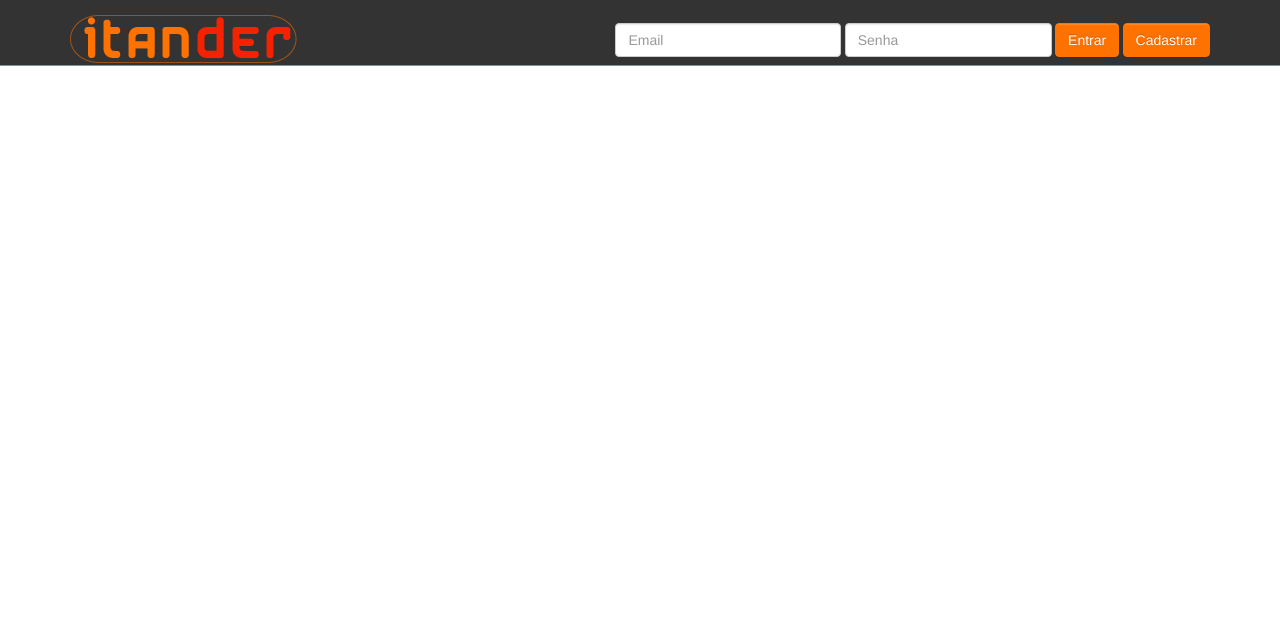
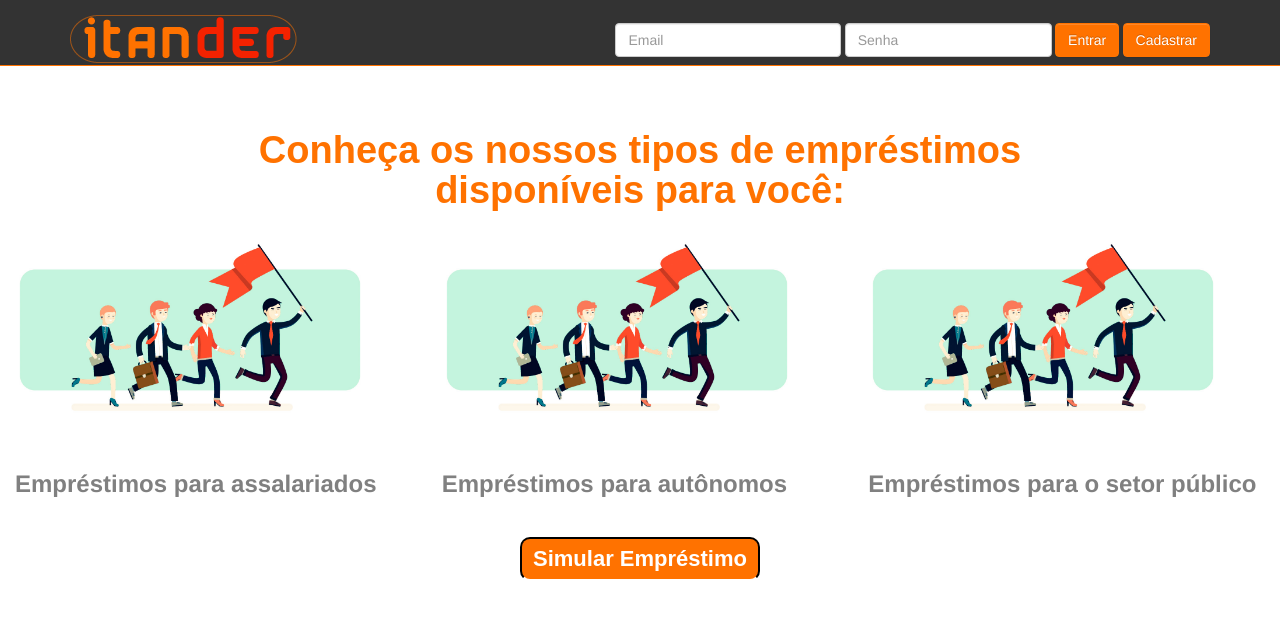
Before and after one commit to RzorX/lendmoney, a website: page public_html/services.html in a window 1280 px wide. Drawn offline with Linux system fonts and the light colour scheme.

Commit message:
update services.html

```diff
--- a/public_html/css/main.css
+++ b/public_html/css/main.css
@@ -22,6 +22,21 @@ div.vantagens {
     text-align: center;
 }
 
+
+div.servicesvantagens {
+    margin-top: 50px;
+    text-align: center;
+}
+
+div.servicesvantagens2 {
+    margin-top: 50px;
+    text-align: center;
+}
+
+div.servicesvantagens3 {
+    margin-top: 50px;
+    text-align: center;
+}
 
 div.valores-img {
     display: inline-block;
@@ -70,15 +85,24 @@ h3.emp{
     text-align: left;
 }
 
+h3.serviceemp{
+    font-weight: bold;
+    text-align: left;
+}
+
 p.vantagem_sub{
     width: 200px;
     text-align: left;
     margin-bottom: 40px;
 }
 
-div.fazersimulacaoF{
+p.servicesvantagem_sub{
     text-align: center;
+    margin-bottom: 40px;
+    padding-left: 30px;
+    padding-right: 30px;
 }
+
 
 picture.fotos{
     margin-top: 10px;
@@ -165,6 +189,12 @@ div.infos{
     margin-bottom: -30px;
 }
 
+div.servicesinfo{
+    margin-top: 80px;
+    background-color: white;
+    margin-bottom: -30px;
+}
+
 div.oitander{
     margin-top: 60px;
     background-color: #f2f2f2;
@@ -174,6 +204,13 @@ div.oitander{
 div.fazersimulacaoF{
     margin-top: 30px;
     margin-bottom: 30px;
+    text-align: center;
+}
+
+div.fazersimulacaoFservices{
+    margin-top: 70px;
+    margin-bottom: 30px;
+    text-align: center;
 }
 
 div.aboutus{
@@ -280,6 +317,11 @@ h2.infostitle{
     font: bold 38px/40px arial;
 }
 
+h2.servicestitle{
+    font: bold 38px/40px arial;
+    color: #ff7200;
+}
+
 div.team{
     object-position: center;
     margin-bottom: 10px;
@@ -288,7 +330,24 @@ div.team{
     margin-right: 10px;
 }
 
+
+div.teamservice{
+    object-position: center;
+    margin-bottom: 10px;
+    margin-top: 10px;
+    margin-left: 10px;
+    margin-right: 10px;
+}
+
 div.team2{
+    margin-top: 10px;
+    margin-left: -10px;
+    margin-right: 10px;
+    margin-bottom: 10px;
+    display: inline;
+}
+
+div.team2services{
     margin-top: 10px;
     margin-left: -10px;
     margin-right: 10px;
--- a/public_html/services.html
+++ b/public_html/services.html
@@ -66,5 +66,50 @@ and open the template in the editor.
                 </div>
             </div>
         </nav>
+        <div class="servicesinfo">
+            <h2 align="center" class="servicestitle">
+                <strong> Conheça os nossos tipos de empréstimos <br> disponíveis para você: </strong>
+            </h2>
+            <div class="col-md-4">
+                <div class="teamservice">
+                    <div class="team2services">
+                        <picture class='teamphoto'>
+                            <img class="photo" src="img/equipe_edited.jpg" alt="Nossa equipe">
+                        </picture>
+                    </div>
+                </div>
+                <h3 class="serviceemp"> Empréstimos para assalariados </h3>
+                <p class="servicesvantagem_sub"></p>
+            </div>
+            <div class="col-md-4">
+                <div class="teamservice">
+                    <div class="team2services">
+                        <picture class='teamphoto'>
+                            <img class="photo" src="img/equipe_edited.jpg" alt="Nossa equipe">
+                        </picture>
+                    </div>
+                </div>
+                <h3 class="serviceemp"> Empréstimos para autônomos </h3>
+                <p class="servicesvantagem_sub"></p>
+            </div>
+            <div class="col-md-4">
+                <div class="teamservice">
+                    <div class="team2services">
+                        <picture class='teamphoto'>
+                            <img class="photo" src="img/equipe_edited.jpg" alt="Nossa equipe">
+                        </picture>
+                    </div>
+                </div>
+                <h3 class="serviceemp"> Empréstimos para o setor público </h3>
+                <p class="servicesvantagem_sub"></p>
+            </div>
+        </div>
+        <div class="x">
+            <div class="fazersimulacaoFservices">
+                <button class="simular_emprestimo"
+                        onclick="window.location = 'index.html'">
+                    <strong> Simular Empréstimo </strong></button>
+            </div>
+        </div>
     </body>
 </html>
```
Also changed, not shown: public_html/oitander.html (+1 -0 lines).
